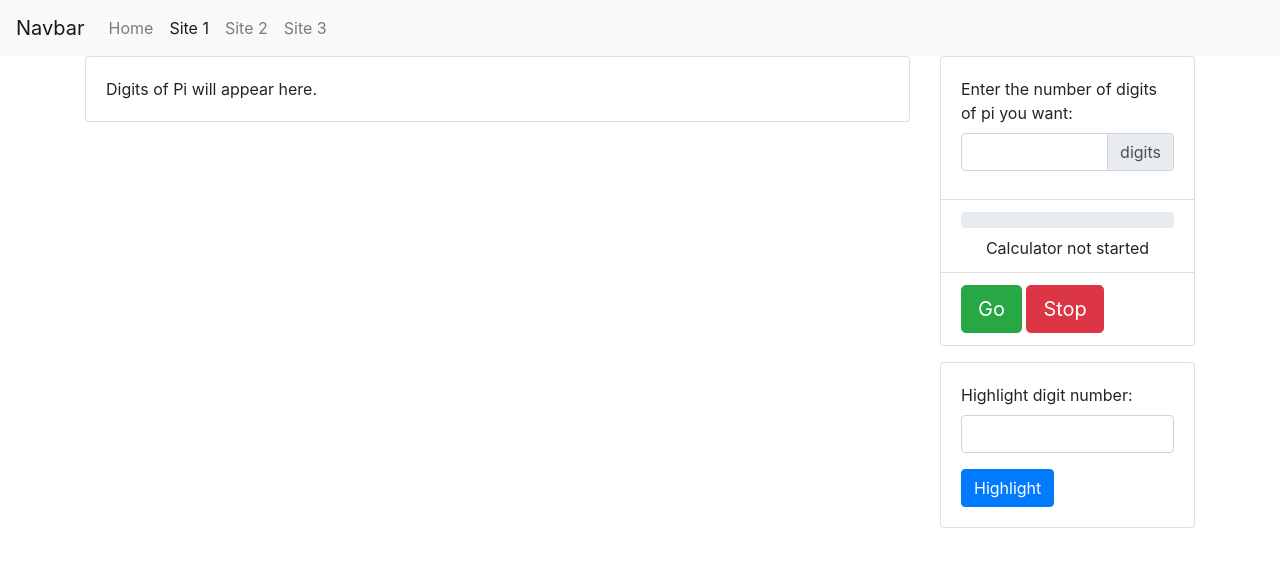
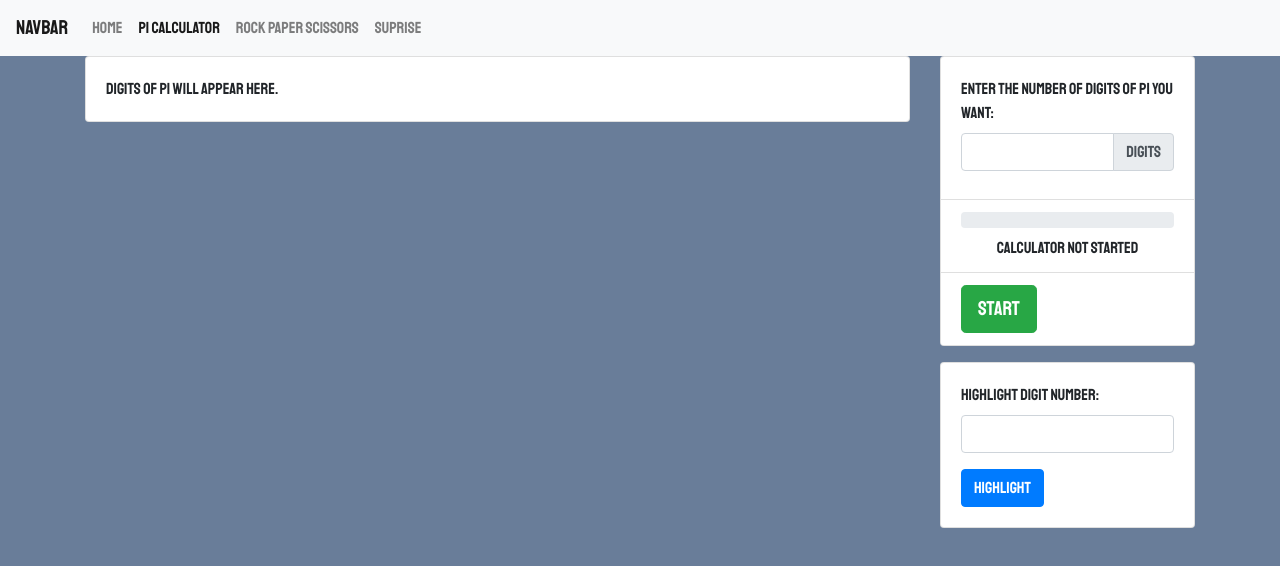
Before and after one commit to loventaes/mathemagames, a plain HTML site: page game1.html in a window 1280 px wide. Drawn offline with nearby package versions, Linux system fonts and the light colour scheme.

Commit message:
Pi calculator font fix

```diff
--- a/game1.html
+++ b/game1.html
@@ -12,18 +12,22 @@
     <script src="https://cdnjs.cloudflare.com/ajax/libs/bignumber.js/8.0.2/bignumber.min.js" type="application/javascript"></script>
     <!-- Bootstrap CSS -->
     <link rel="stylesheet" href="https://cdn.jsdelivr.net/npm/bootstrap@4.6.0/dist/css/bootstrap.min.css" integrity="sha384-B0vP5xmATw1+K9KRQjQERJvTumQW0nPEzvF6L/Z6nronJ3oUOFUFpCjEUQouq2+l" crossorigin="anonymous">
-    <link rel="stylesheet" href="style.css">
+    <link rel="stylesheet" href="game1style.css">
+    <!-- Google fonts -->
+    <link rel="preconnect" href="https://fonts.googleapis.com">
+    <link rel="preconnect" href="https://fonts.gstatic.com" crossorigin>
+    <link href="https://fonts.googleapis.com/css2?family=Staatliches&display=swap" rel="stylesheet">
   </head>
-<body>
-    <!-- Navbar -->
-    <nav class="navbar navbar-expand-lg navbar-light bg-light">
+  <body>
+    <!-- Navbar (old) -->
+<!--     <nav class="navbar navbar-expand-lg navbar-light bg-light">
       <a class="navbar-brand" href="#">Navbar</a>
       <button class="navbar-toggler" type="button" data-toggle="collapse" data-target="#navbarSupportedContent" aria-controls="navbarSupportedContent" aria-expanded="false" aria-label="Toggle navigation">
         <span class="navbar-toggler-icon"></span>
-      </button>
+      </button> -->
 
       <!-- Actual navbar parts -->
-      <div class="collapse navbar-collapse" id="navbarSupportedContent">
+<!--       <div class="collapse navbar-collapse" id="navbarSupportedContent">
         <ul class="navbar-nav mr-auto">
           <li class="nav-item">
             <a class="nav-link" href="#">Home</a>
@@ -36,6 +40,32 @@
           </li>
           <li class="nav-item">
             <a class="nav-link" href="#">Site 3</a>
+          </li>
+        </ul>
+      </div>
+    </nav> -->
+
+    <!-- New navbar -->
+    <nav class="navbar navbar-expand-lg navbar-light bg-light">
+      <a class="navbar-brand" href="#">Navbar</a>
+      <button class="navbar-toggler" type="button" data-toggle="collapse" data-target="#navbarSupportedContent" aria-controls="navbarSupportedContent" aria-expanded="false" aria-label="Toggle navigation">
+        <span class="navbar-toggler-icon"></span>
+      </button>
+
+
+      <div class="collapse navbar-collapse" id="navbarSupportedContent">
+        <ul class="navbar-nav mr-auto">
+          <li class="nav-item">
+            <a class="nav-link" href="#">Home</a>
+          </li>
+          <li class="nav-item active">
+            <a class="nav-link" href="#">Pi Calculator <span class="sr-only">(current)</span></a>
+          </li>
+          <li class="nav-item">
+            <a class="nav-link" href="#">Rock Paper Scissors</a>
+          </li>
+          <li class="nav-item">
+            <a class="nav-link" href="#">Suprise</a>
           </li>
         </ul>
       </div>
@@ -76,7 +106,7 @@
               </div>
             </div>
             <!-- Progress/action section -->
-            <ul class="list-group list-group-flush">
+            <ul class="list-group list-group-flush" id="progress-action">
               <!-- Progress bar -->
               <li class="list-group-item">
                 <!-- Progress bar itself -->
@@ -88,8 +118,8 @@
               </li>
               <!-- Go and stop buttons -->
               <li class="list-group-item">
-                <button type="button" class="btn btn-success btn-lg" id="button-go">Go</button>
-                <button type="button" class="btn btn-danger btn-lg" id="button-stop">Stop</button>
+                <button type="button" class="btn btn-success btn-lg" id="button-go">Start</button>
+                <!-- <button type="button" class="btn btn-danger btn-lg" id="button-stop">Cancel</button> -->
               </li>
             </ul>
           </div>
--- a/game1.js
+++ b/game1.js
@@ -1,9 +1,10 @@
 // Original: https://stackoverflow.com/questions/347734/gauss-legendre-algorithm-in-python
 
 // To-do list:
-// Make the progress bar work
+// Make the progress bar work (likely requires a complete rework of the main loop)
+// Make the highlight digit feature work
+// Make the stop button work (might also be hard)
 // Make the "go" and "stop" buttons equal sizes
-// Make the highlight digit feature work
 
 // These cryptic names are apparently what's normally used.
 var a;
@@ -34,6 +35,12 @@ function countMatchingChars(str1, str2) {
         }
     }
     return count;
+}
+
+// Possible progress bar fix
+function forceUpdate(elem) {
+    /* elem.height(elem.height() + 1);
+    elem.height(elem.height() - 1); */
 }
 
 // Function to bypass the interface and force
@@ -87,9 +94,12 @@ function generatePi(precision) {
         // console.log(progressDigits);
         // Show progress
         // NOTE: Progress is not showing until the very end
+        // setProgress(i * 10);
         setProgress(progressPercent);
         $("#progress-text").text(progressString);
         console.log(progressString);
+        // Update progress/action section
+        // forceUpdate($("progress-action"));
 
         if (pi.eq(piOld)) { // Check if the difference made is negligible
             success = true;
--- a/style.css
+++ b/game1style.css
@@ -2,3 +2,8 @@
 /* .nav-link:hover {
     transform: scale(1.1);
 } */
+
+body {
+    background-color: #697D99;
+    font-family: 'Staatliches', cursive;
+}
```
